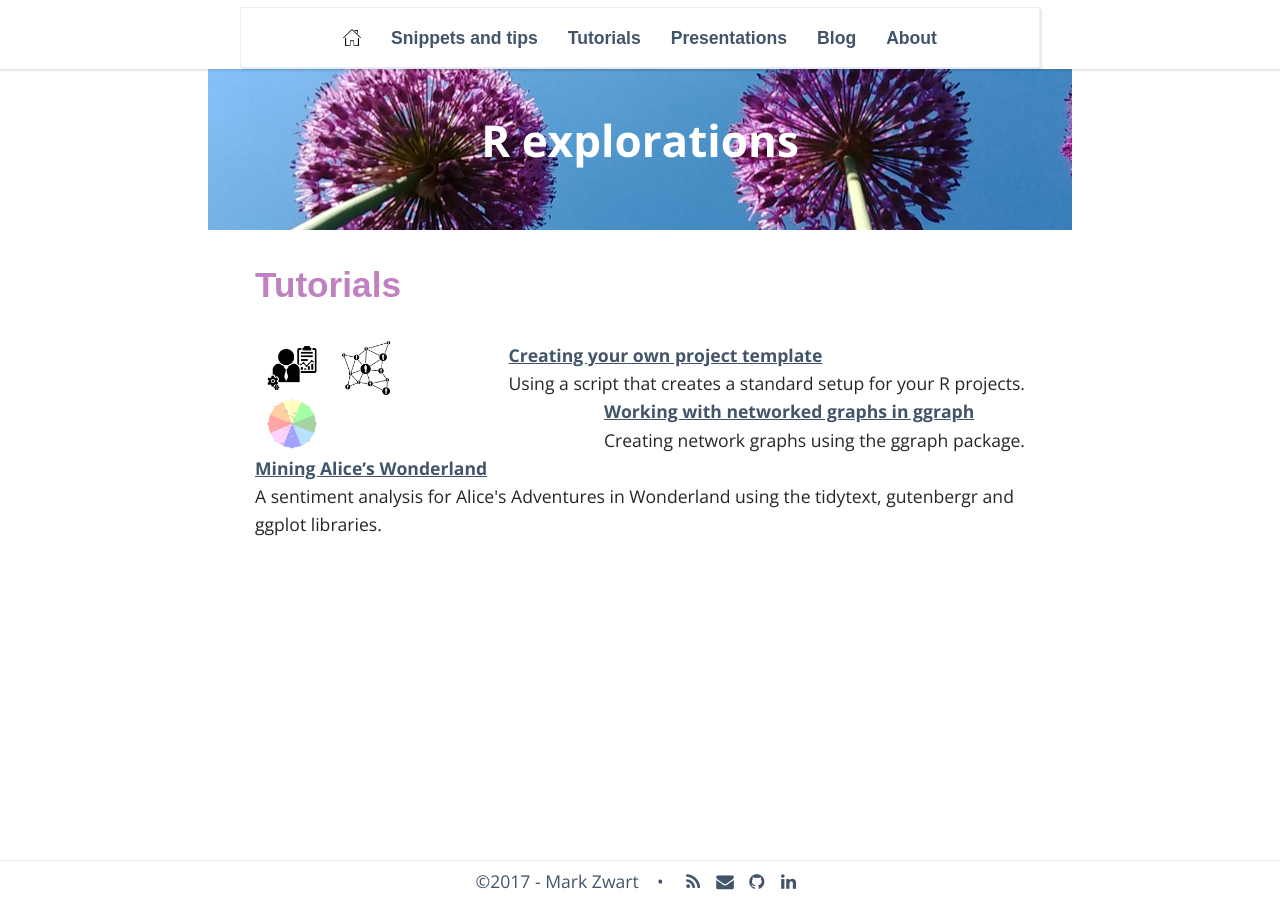
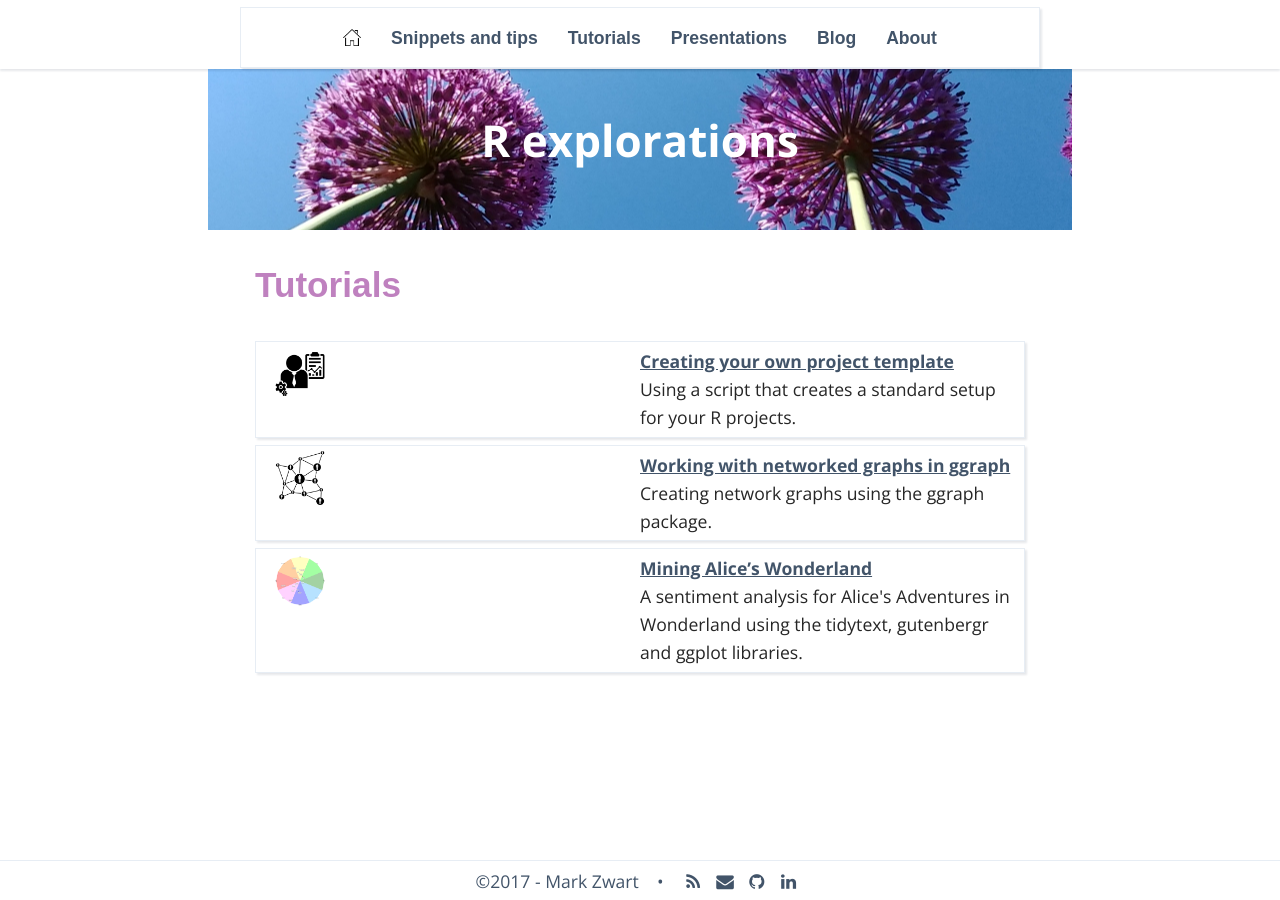
Before and after one commit to mark-me/mark-me.github.io, a Jekyll site: the page built from _pages/02-tutorials.md, in a window 1280 px wide. Built offline with Jekyll 4.4.1, drawn with Linux system fonts in a browser that asks for light colours; nearby versions of some CDN libraries; some web fonts are replaced; comment, search, counter and statistics services are not loaded.

Commit message:
Update 02-tutorials.md

```diff
--- a/_pages/02-tutorials.md
+++ b/_pages/02-tutorials.md
@@ -6,7 +6,7 @@ navigation_weight: 2
 ---
 
 {% for page in site.data.tutorial-index %}
-  <div class="cointainer">
+  <div class="container">
     <div id="left">
       <img src="{{ page.image }}" style="margin: 0px 10px" width="54" height="54" align="left"/>
     </div>
```
